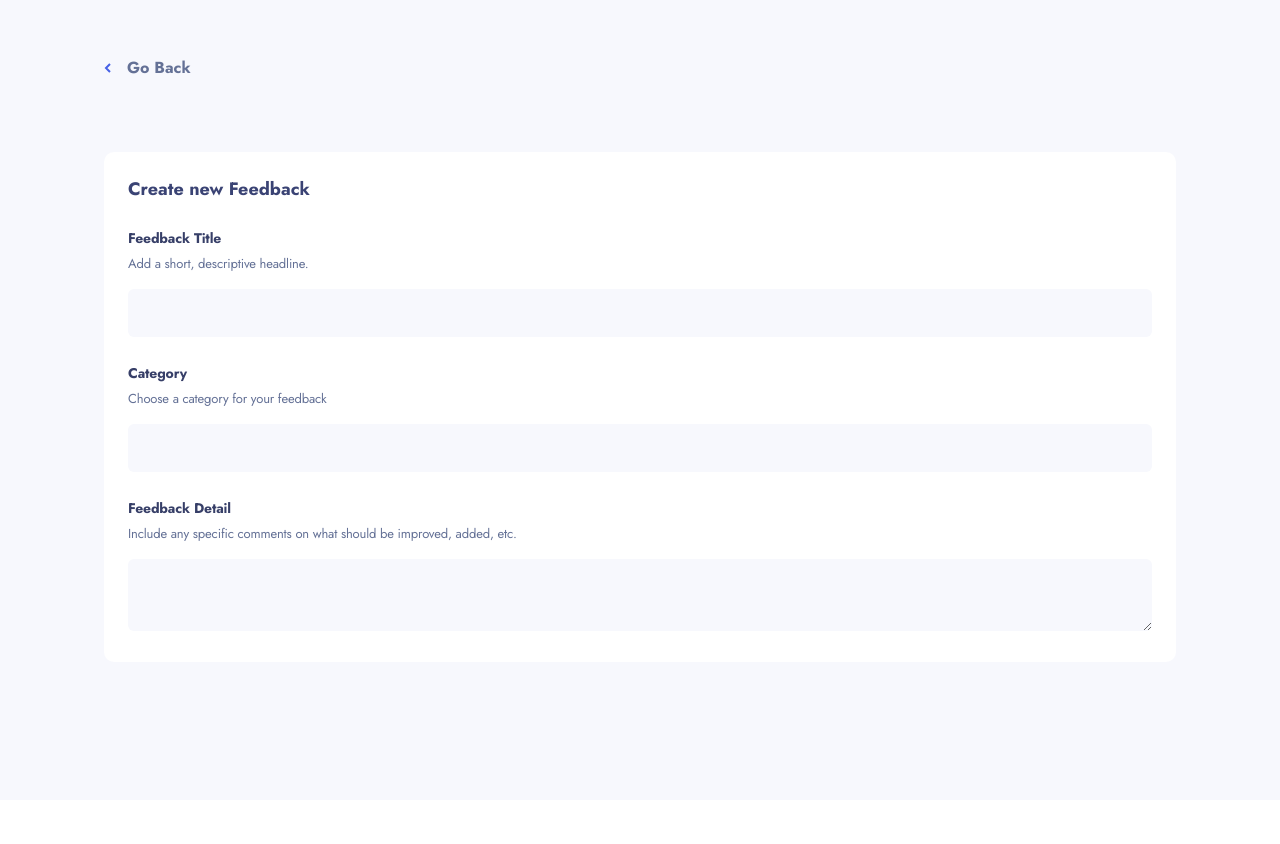
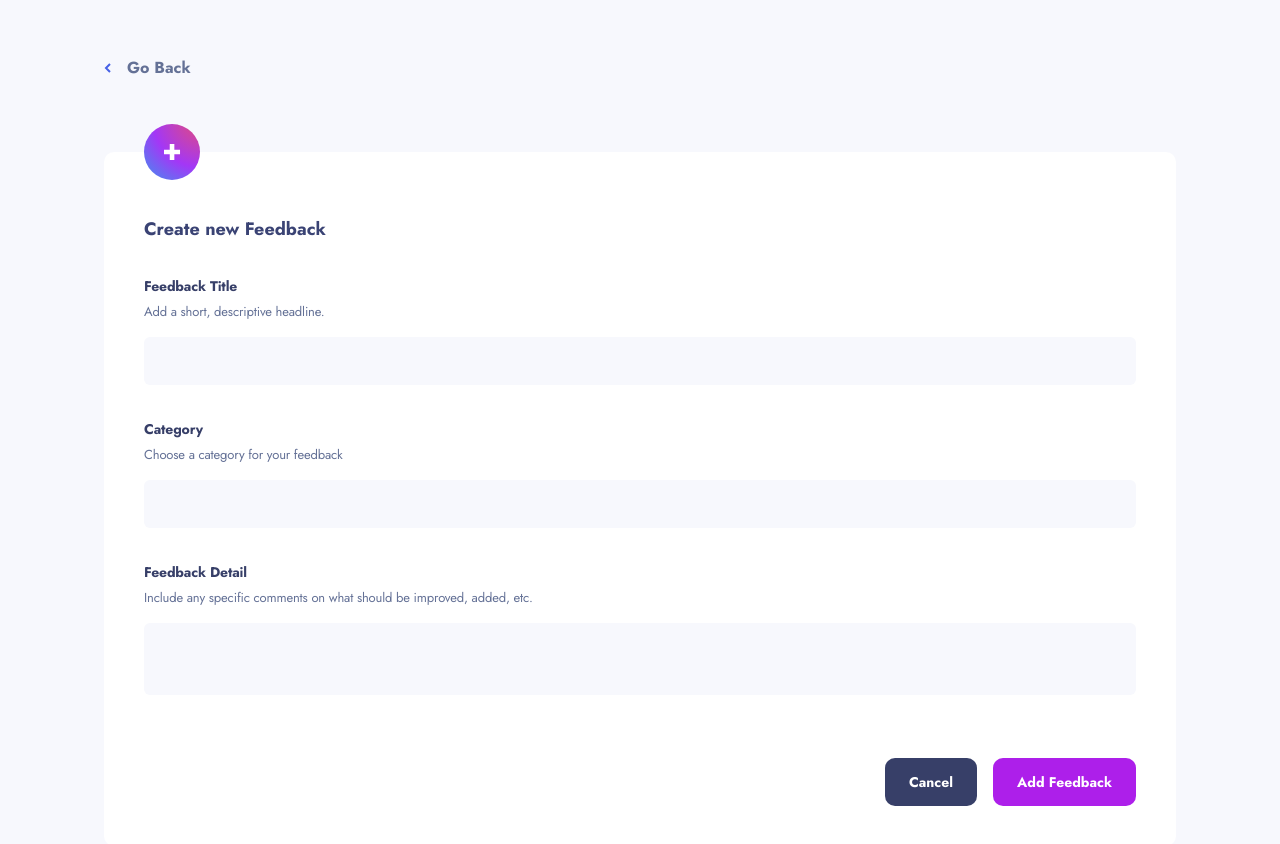
Before and after one commit to rohald89/Product-Feedback, a React (Vite) app: page /suggestions/new in a window 1280 px wide. Shown: the top 844 px of the page. Before the commit the page ends 800 px from the top, so only its background shows below. Built offline with nearby package versions, Linux system fonts and the light colour scheme.

Commit message:
fixed routing for the Detailpage and added conditional for the commentssection when no comments have been made yet to the requested suggestion

```diff
--- a/src/components/comments/CommentsSection.jsx
+++ b/src/components/comments/CommentsSection.jsx
@@ -4,7 +4,7 @@ const CommentsSection = ({comments}) => {
   return (
     <section className="bg-white rounded-[10px] space-y-6 p-6 mt-6 md:mt-0">
         <h2 className="text-md text-darkBlue font-bold mb-6">{comments.length} Comments</h2>
-        {comments.map((comment) => (
+        {comments?.map((comment) => (
             <SingleComment key={comment.id} comment={comment} />
         ))}
     </section>
--- a/src/components/newSuggestionForm/NewSuggestionForm.jsx
+++ b/src/components/newSuggestionForm/NewSuggestionForm.jsx
@@ -8,12 +8,17 @@ const NewSuggestionForm = () => {
   console.log(categories)
 
   return (
-    <form className="bg-white rounded-[10px] space-y-6 p-6 mt-12">
-        <fieldset className="space-y-6">
-            <legend className="text-md text-darkBlue font-bold mt-6">Create new Feedback</legend>
+    <form className="bg-white rounded-[10px] space-y-6 p-6 mt-12 relative md:p-10">
+        <svg className="absolute top-0 left-0 -translate-y-1/2 translate-x-6 md:translate-x-10" width="56" height="56" xmlns="http://www.w3.org/2000/svg"><defs><radialGradient cx="103.9%" cy="-10.387%" fx="103.9%" fy="-10.387%" r="166.816%" id="a"><stop stopColor="#E84D70" offset="0%"/><stop stopColor="#A337F6" offset="53.089%"/><stop stopColor="#28A7ED" offset="100%"/></radialGradient></defs><g fill="none" fillRule="evenodd"><circle fill="url(#a)" cx="28" cy="28" r="28"/><path fill="#FFF" fillRule="nonzero" d="M30.343 36v-5.834h5.686v-4.302h-5.686V20h-4.597v5.864H20v4.302h5.746V36z"/></g></svg>
+        <fieldset className="space-y-8">
+            <legend className="text-md text-darkBlue font-bold">Create new Feedback</legend>
             <Input title="Feedback Title" description="Add a short, descriptive headline."/>
             <Dropdown title="Category" description="Choose a category for your feedback" options={categories} />
             <TextArea title="Feedback Detail" description="Include any specific comments on what should be improved, added, etc."/>
+            <div className="flex flex-col space-y-4 pt-6 md:flex-row-reverse md:space-y-0 md:gap-4">
+                <button className="bg-mainPurple text-white text-sm font-bold py-3 px-6 rounded-[10px]">Add Feedback</button>
+                <button className="bg-veryDarkBlue text-white text-sm font-bold py-3 px-6 rounded-[10px]">Cancel</button>
+            </div>
         </fieldset>
     </form>
   )
--- a/src/components/shared/PageWrapper.jsx
+++ b/src/components/shared/PageWrapper.jsx
@@ -1,7 +1,7 @@
 const PageWrapper = ({children, className}) => {
   return (
     <div className="min-h-screen bg-lightGrey">
-        <div className={`${className} flex flex-col pb-16 md:gap-6 md:pt-14 md:px-10 max-w-6xl m-auto`}>
+        <div className={`flex flex-col pb-16 md:gap-6 md:pt-14 md:px-10 max-w-6xl m-auto ${className}`}>
             {children}
         </div>
     </div>
--- a/src/components/shared/TextArea.jsx
+++ b/src/components/shared/TextArea.jsx
@@ -3,7 +3,7 @@ const TextArea = ({title, description}) => {
       <label className="text-veryDarkBlue text-sm font-bold tracking-tight block">
           {title}
           <span className="block text-greyBlue font-normal text-body-sm mt-1">{description}</span>
-          <textarea type="text" className="py-3 px-6 mt-4 rounded-md w-full bg-lightGrey"/>
+          <textarea type="text" className="py-3 px-6 mt-4 rounded-md w-full bg-lightGrey resize-none"/>
       </label>
     )
   }
--- a/src/pages/NewSuggestionPage.jsx
+++ b/src/pages/NewSuggestionPage.jsx
@@ -1,12 +1,11 @@
 import { Link } from "react-router-dom";
 import NewSuggestionForm from "../components/newSuggestionForm";
 import Banner from "../components/shared/Banner";
-import Input from "../components/shared/Input";
 import PageWrapper from "../components/shared/PageWrapper"
 
 const NewSuggestionPage = () => {
   return (
-    <PageWrapper className="p-6">
+    <PageWrapper className="p-6 max-w-2xl">
         <Banner className="mb-6 md:mb-0">
             <Link to="/" className="flex items-center text-greyBlue font-bold">
                 <svg className="mr-4" width="7" height="10" xmlns="http://www.w3.org/2000/svg"><path d="M6 9L2 5l4-4" stroke="#4661E6" strokeWidth="2" fill="none" fillRule="evenodd"/></svg>
--- a/src/pages/SuggestionDetailPage.jsx
+++ b/src/pages/SuggestionDetailPage.jsx
@@ -6,11 +6,14 @@ import Banner from "../components/shared/Banner";
 import PageWrapper from "../components/shared/PageWrapper";
 import SingleSuggestion from "../components/suggestionsList/SingleSuggestion";
 
+import { feedback } from "../data";
+
 const SuggestionDetailPage = () => {
-    const suggestion = useSelector((state) => state.feedback.suggestions.find((suggestion) => suggestion.id === Number(useParams().id)));
+    console.log(feedback)
+    const suggestion = feedback.filter((suggestion) => suggestion.id === Number(useParams().id))[0];
 
   return (
-    <PageWrapper className="p-6">
+    <PageWrapper className="p-6 max-w-3xl">
         <Banner className="mb-6 md:mb-0">
             <Link to="/" className="flex items-center text-greyBlue font-bold">
                 <svg className="mr-4" width="7" height="10" xmlns="http://www.w3.org/2000/svg"><path d="M6 9L2 5l4-4" stroke="#4661E6" strokeWidth="2" fill="none" fillRule="evenodd"/></svg>
@@ -19,7 +22,11 @@ const SuggestionDetailPage = () => {
             <button className="bg-mainBlue py-3 px-4 text-sm rounded-[10px]">Edit Feedback</button>
         </Banner>
         <SingleSuggestion feedback={suggestion}/>
-        <CommentsSection comments={suggestion.comments}/>
+        {
+            suggestion.comments && (
+                <CommentsSection comments={suggestion.comments}/>
+            )
+        }
         <AddCommentForm />
     </PageWrapper>
   )
```
Also changed, not shown: src/components/suggestionsList/SingleSuggestion.jsx (indentation only).
